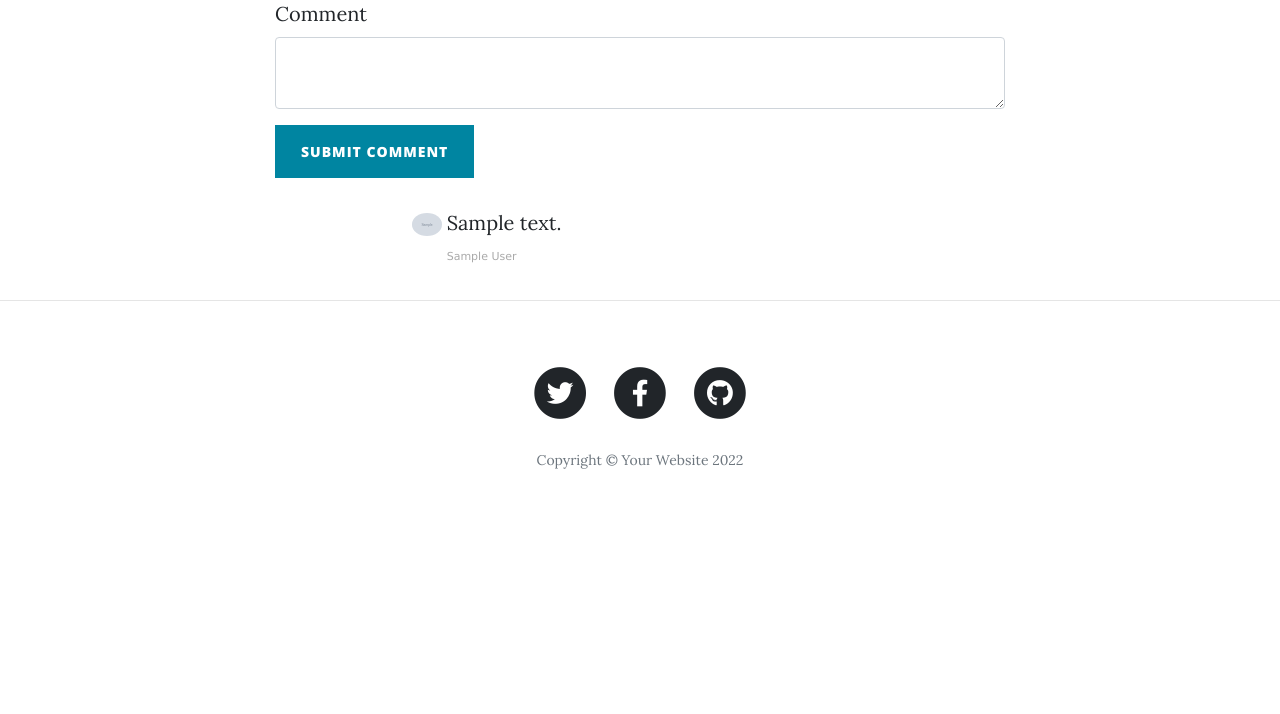
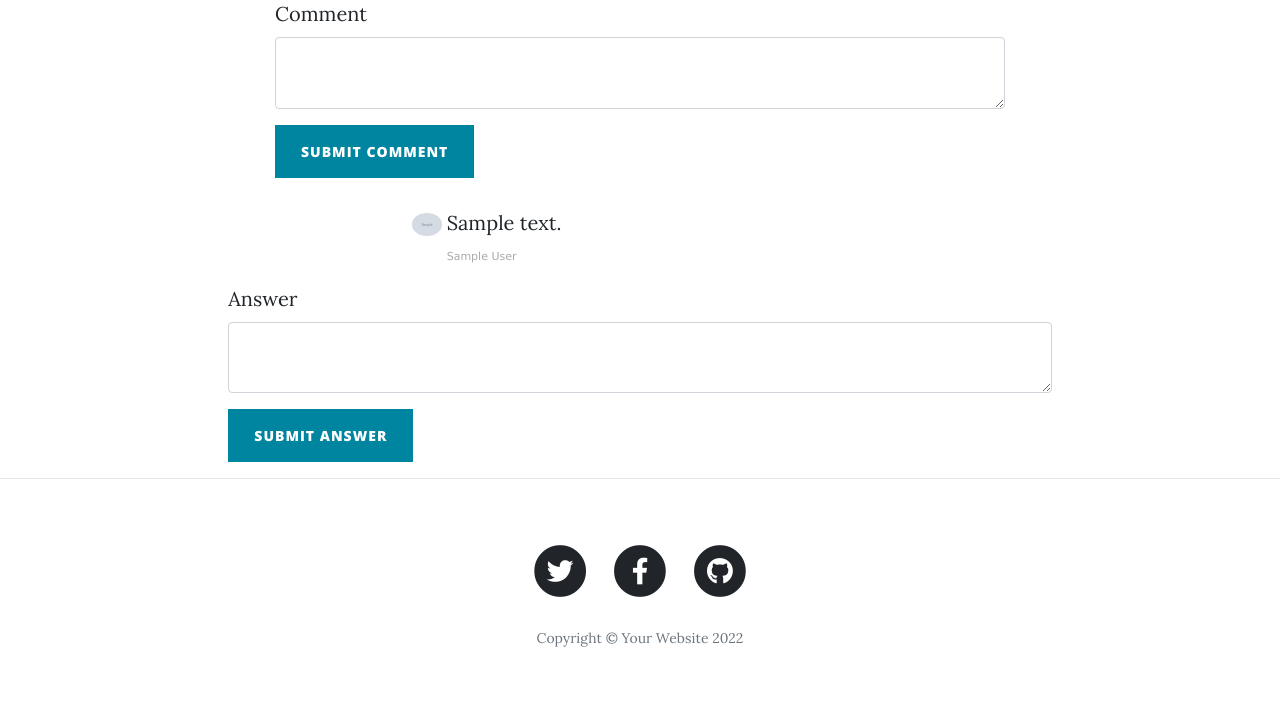
Before and after one commit to gunjitmittal/DBMSII_Assign2, a Flask app: page /post/1 in a window 1280 px wide. Shown: the part 610-1324 px from the top of the page. Before the commit the page ends 1079 px from the top, so only its background shows below. Run offline with Flask 2, Linux system fonts and the light colour scheme; tables that the repository leaves empty hold one stand-in row (values such as "Sample post"); grey boxes marked "Sample" are stand-in pictures; some libraries are stand-ins or nearby versions.

Commit message:
Implement answering system

```diff
--- a/app.py
+++ b/app.py
@@ -105,7 +105,6 @@ def register():
             return redirect(url_for('get_all_posts'))
 
 
-
 @app.route('/login', methods=['POST', 'GET'])
 def login():
     form = LoginForm()
@@ -131,9 +130,38 @@ def logout():
 
 @app.route("/post/<int:post_id>", methods=['POST', 'GET'])
 def show_post(post_id):
-    form = CommentForm()
+    comment_form = CommentForm()
+    answer_form = AnswerForm()
     requested_post = Posts.query.get(post_id)
-    if form.validate_on_submit():
+
+    if answer_form.validate_on_submit():
+        if current_user.is_authenticated:
+            max_index = db.session.query(func.max(Posts.id)).first()
+            new_answer = Posts(
+                id = max_index[0] + 1,
+                owner_user_id = current_user.id,
+                last_editor_user_id = current_user.id,
+                post_type_id = 2,
+                score = 0,
+                parent_id = post_id,
+                view_count = 0,
+                answer_count = 0,
+                comment_count = 0,
+                owner_display_name = current_user.display_name,
+                last_editor_display_name = current_user.display_name,
+                content_license = 'CC',
+                body = answer_form.data['body'],
+                creation_date = datetime.now(),
+                last_edit_date = datetime.now(),
+                last_activity_date = datetime.now()
+            )
+            db.session.add(new_answer)
+            db.session.commit()
+        else:
+            flash("You need to login or register first.")
+            return redirect(url_for('login'))
+
+    elif comment_form.validate_on_submit():
         if current_user.is_authenticated:
             max_index = db.session.query(func.max(Comments.id)).first()
             new_comment = Comments(
@@ -143,7 +171,7 @@ def show_post(post_id):
                 score = 0,
                 content_license = 'CC',
                 user_display_name = current_user.display_name,
-                text = form.data['body'],
+                text = comment_form.data['body'],
                 creation_date = datetime.now()
             )
             db.session.add(new_comment)
@@ -151,11 +179,38 @@ def show_post(post_id):
         else:
             flash("You need to login or register first.")
             return redirect(url_for('login'))
+    """
+    elif answer_form.validate_on_submit():
+        if current_user.is_authenticated:
+            max_index = db.session.query(func.max(Posts.id)).first()
+            new_answer = Posts(
+                id = max_index[0] + 1,
+                owner_user_id = current_user.id,
+                last_editor_user_id = current_user.id,
+                post_type_id = 2,
+                score = 0,
+                parent_id = post_id,
+                view_count = 0,
+                answer_count = 0,
+                comment_count = 0,
+                owner_display_name = current_user.display_name,
+                last_editor_display_name = current_user.display_name,
+                content_license = 'CC',
+                body = answer_form.data['body'],
+                creation_date = datetime.now(),
+                last_edit_date = datetime.now(),
+                last_activity_date = datetime.now()
+            )
+            db.session.add(new_answer)
+            db.session.commit()
+        else:
+            flash("You need to login or register first.")
+            return redirect(url_for('login'))
+"""
     comments = Comments.query.filter_by(post_id=post_id).all()[:5]
     answer_posts = Posts.query.filter_by(parent_id=post_id).filter_by(post_type_id=2).all()
     answer_comments = {answer.id:Comments.query.filter_by(post_id=answer.id).all()[:5] for answer in answer_posts}
-    # print(len(answer_posts))
-    return render_template("post.html", post=requested_post, form=form, comments=comments, answer_posts=answer_posts, answer_comments=answer_comments)
+    return render_template("post.html", post=requested_post, comment_form=comment_form, comments=comments, answer_form=answer_form, answer_posts=answer_posts, answer_comments=answer_comments)
 
 
 @app.route("/about")
@@ -193,9 +248,9 @@ def profile():
 def add_new_post():
     form = CreatePostForm()
     if form.validate_on_submit():
-        max_id = db.session.query(func.max(Posts.id)).first()
+        max_index = db.session.query(func.max(Posts.id)).first()
         new_post = Posts(
-            id=max_id+1,
+            id = max_index[0] + 1,
             title=form.title.data,
             body=form.body.data,
             owner_user_id=current_user.id,
@@ -208,7 +263,7 @@ def add_new_post():
             owner_display_name=current_user.display_name,
             last_editor_display_name=current_user.display_name,
             tags = '<'+form.tags.data.replace(',','><')+'>',
-            content_license='cc',
+            content_license='CC',
             favorite_count=0,
             creation_date=datetime.now(),
             last_edit_date=datetime.now(),
--- a/forms.py
+++ b/forms.py
@@ -8,17 +8,17 @@ class CreatePostForm(FlaskForm):
     title = StringField("Blog Post Title", validators=[DataRequired()])
     tags = StringField("Tags",id= 'tag_autocomplete' ,validators=[DataRequired()])
     body = CKEditorField("Blog Content", validators=[DataRequired()])
-    submit = SubmitField("Submit Post")
+    submit = SubmitField("SUBMIT POST")
 
 
 class RegistrationForm(FlaskForm):
     name = StringField("Display Name", validators=[DataRequired()])
-    submit = SubmitField("SIGN ME UP!")
+    submit = SubmitField("REGISTER")
 
 class LoginForm(FlaskForm):
     id = StringField("ID", validators=[DataRequired()])
     password = PasswordField('Password', validators=[DataRequired()])
-    submit = SubmitField("LET ME IN!")
+    submit = SubmitField("LOGIN")
 
 
 class CommentForm(FlaskForm):
@@ -29,4 +29,8 @@ class SearchForm(FlaskForm):
     autocomp = TextField("",id='autocomplete',render_kw={"placeholder": "Search by name"})
     tag_autocomp = TextField("",id= 'tag_autocomplete',render_kw={"placeholder": "Search by tag"})
     sortby = SelectField('Sort by', choices=[('none',"Sort By"), ('Time','Time'), ('Upvotes','Upvotes')])
-    submit = SubmitField("search")
+    submit = SubmitField("SEARCH")
+
+class AnswerForm(FlaskForm):
+    body = CKEditorField("Answer", validators=[DataRequired()])
+    submit = SubmitField("SUBMIT ANSWER")
--- a/templates/post.html
+++ b/templates/post.html
@@ -32,10 +32,10 @@
               </div>
             {% endif %}
           {{ ckeditor.load() }}
-          {{ wtf.quick_form(form, novalidate=True, button_map={"submit": "primary"}) }}
+          {{ wtf.quick_form(comment_form, novalidate=True, button_map={"submit": "primary"}) }}
 
 
-<!--           Comments Area -->
+<!-- Comments Area -->
           <div class="col-lg-8 col-md-10 mx-auto comment">
             {% for comment in comments %}
               <ul class="commentList">
@@ -58,6 +58,10 @@
       </div>
     </div>
   </article>
+  <div class="col-lg-8 col-md-10 mx-auto">
+    {{ ckeditor.load() }}
+    {{ wtf.quick_form(answer_form, novalidate=True, button_map={"submit": "primary"}) }}
+  </div>
   {% for answer in answer_posts %}
   <article>
     <div class="container">
```
